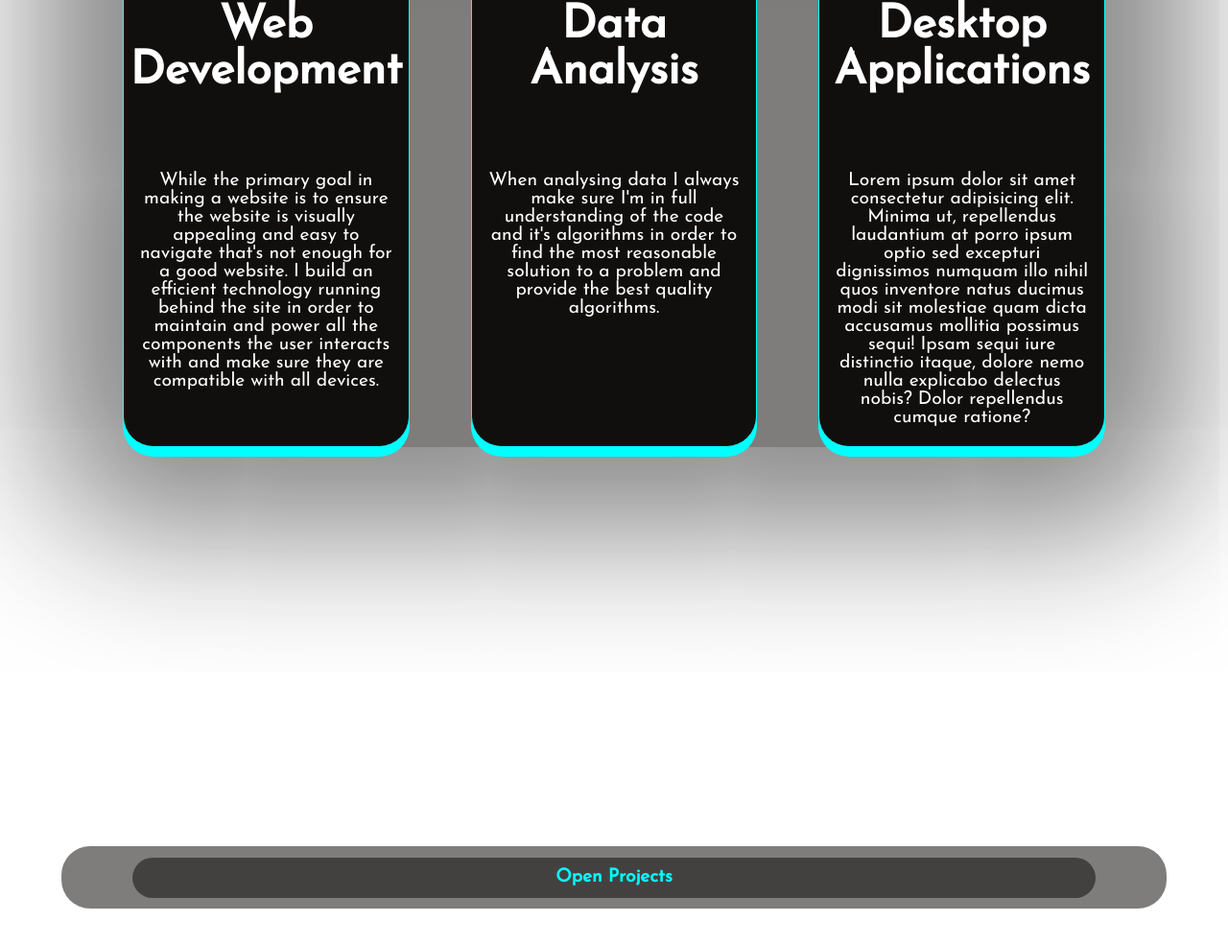
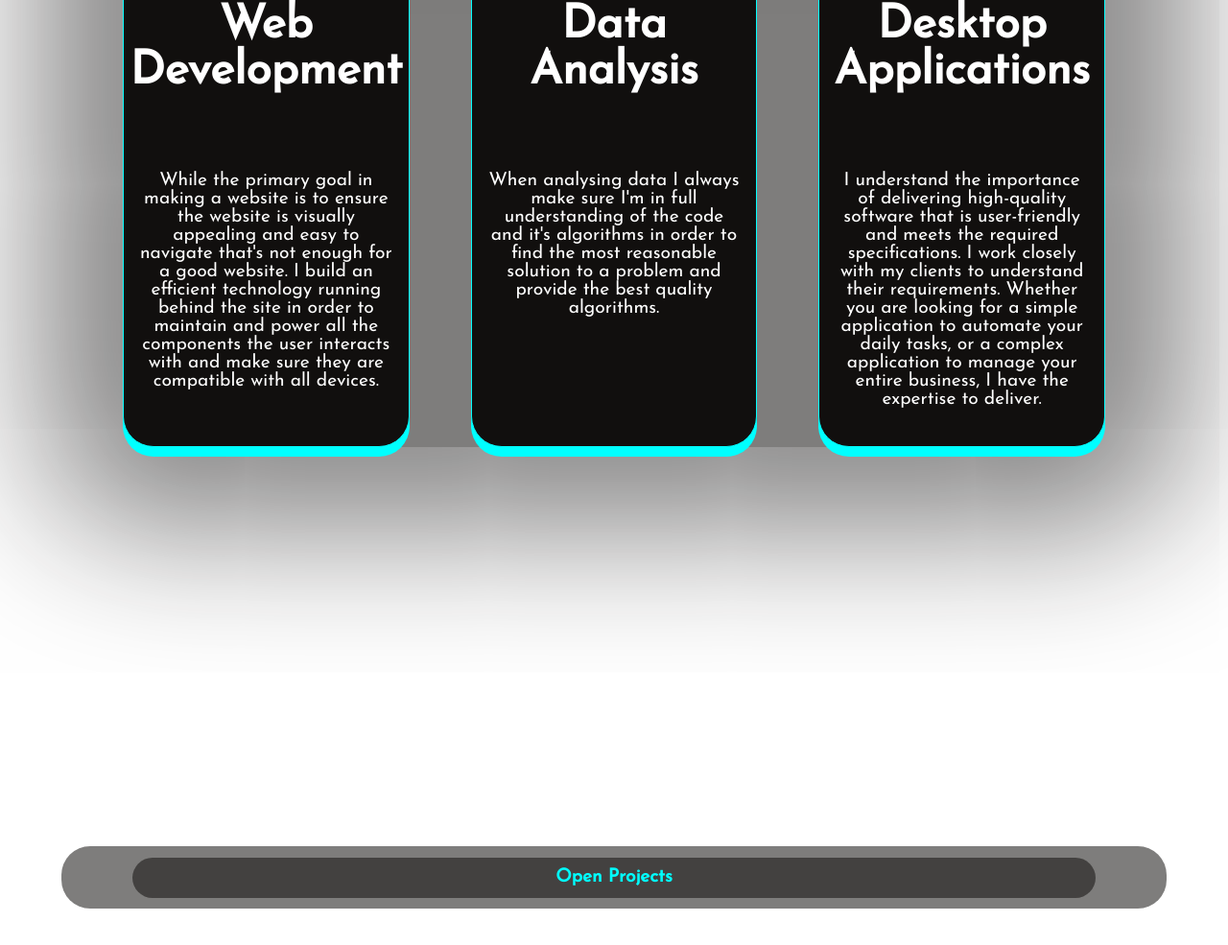
Before and after one commit to Lazerlight/lazerlight.github.io, a plain HTML site: page index.html in a window 1280 px wide. Shown: the part 2094-3079 px from the top of the page at 96% size. Drawn offline with Linux system fonts and the light colour scheme.

Commit message:
Update index.html

```diff
--- a/index.html
+++ b/index.html
@@ -111,10 +111,7 @@
                     <i class="fa fa-desktop" aria-hidden="true"></i>
 
                     <h5>Desktop <br> Applications</h5>
-                    <p>Lorem ipsum dolor sit amet consectetur adipisicing elit. Minima ut, repellendus laudantium at
-                        porro ipsum optio sed excepturi dignissimos numquam illo nihil quos inventore natus ducimus
-                        modi sit molestiae quam dicta accusamus mollitia possimus sequi! Ipsam sequi iure distinctio
-                        itaque, dolore nemo nulla explicabo delectus nobis? Dolor repellendus cumque ratione?</p>
+                    <p>I understand the importance of delivering high-quality software that is user-friendly and meets the required specifications. I work closely with my clients to understand their requirements. Whether you are looking for a simple application to automate your daily tasks, or a complex application to manage your entire business, I have the expertise to deliver.</p>
                 </div>
             </div>
         </div>
```
